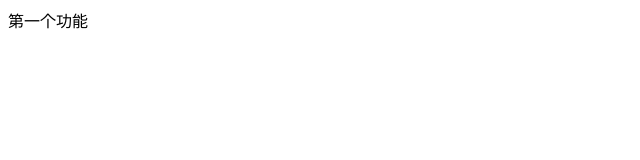
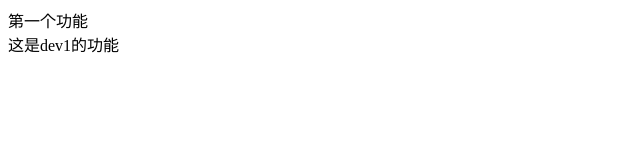
Before and after one commit to liulisjavascript/myDocument, a plain HTML site: page index.html in a window 1280 px wide. Shown: the whole page, without its empty margins (0-640 px from the left). Drawn offline with Linux system fonts and the light colour scheme.

Commit message:
这是div1的功能

```diff
--- a/index.html
+++ b/index.html
@@ -6,6 +6,7 @@
 </head>
 <body>
 <div>第一个功能</div>
+<div>这是dev1的功能</div>
 
 </body>
 </html>
```
